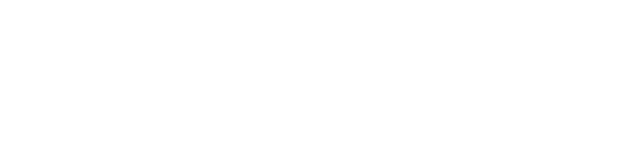
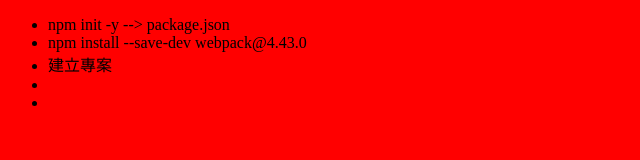
Before and after one commit to Alextw69/0622-webpack, a website built with webpack: page index.html in a window 1280 px wide. Shown: the whole page, without its empty margins (0-640 px from the left). Built offline with Linux system fonts and the light colour scheme.

Commit message:
add webpack

```diff
--- a/index.html
+++ b/index.html
@@ -7,6 +7,13 @@
   <title>Document</title>
 </head>
 <body>
-
+    <ul>
+      <li>npm init -y --> package.json</li>
+      <li>npm install --save-dev webpack@4.43.0</li>
+      <li>建立專案</li>
+      <li></li>
+      <li></li>
+    </ul>
+    <script src="dist/main.js"></script>
 </body>
 </html>
--- /dev/null
+++ b/scripts.js
@@ -0,0 +1,7 @@
+import $ from 'jquery';
+
+$('body').css('background-color','red');
+
+let age = 26;
+
+console.log(age);
```
Also changed, not shown: package.json (added, +18 -0 lines), dist/main.js (added), webpack.config.js (added), 1 other file.
